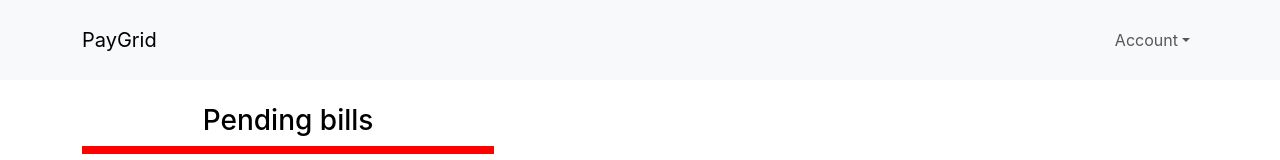
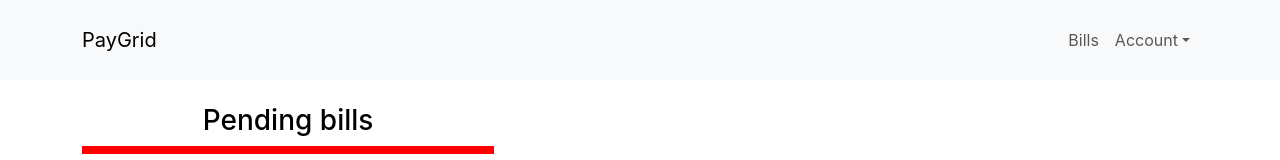
Before and after one commit to nemuelw/PayGrid, a React (Create React App) app in the folder frontend/: page /portal in a window 1280 px wide. Shown: the top 160 px of the page. Built offline with nearby package versions, Linux system fonts and the light colour scheme; no server answers; the HTML template or start-up script is replaced by a standard one.

Commit message:
Add bills link on NavBar

```diff
--- a/frontend/src/components/customer/NavBar.jsx
+++ b/frontend/src/components/customer/NavBar.jsx
@@ -15,6 +15,7 @@ const NavBar = () => {
             <Navbar.Toggle />
             <Navbar.Collapse className="justify-content-end">
                 <Nav className="d-flex align-items-center">
+                    <Nav.Link onClick={() => navigate('/portal')}>Bills</Nav.Link>
                     <NavDropdown title="Account" id="basic-nav-dropdown">
                         <NavDropdown.Item>
                             Profile
```
